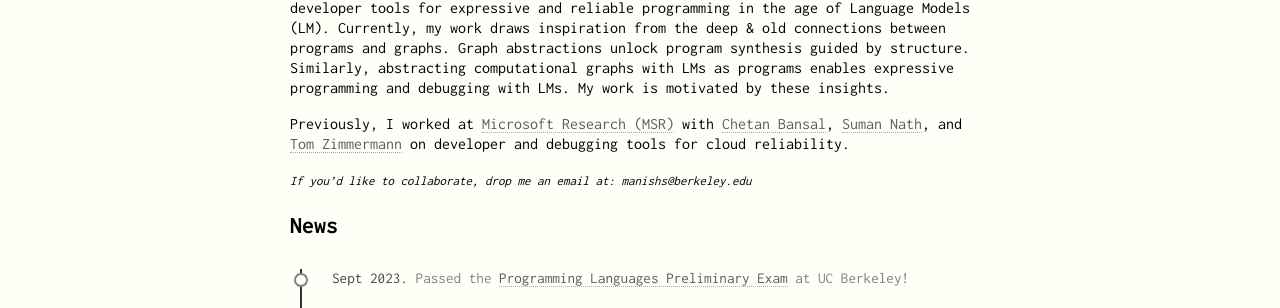
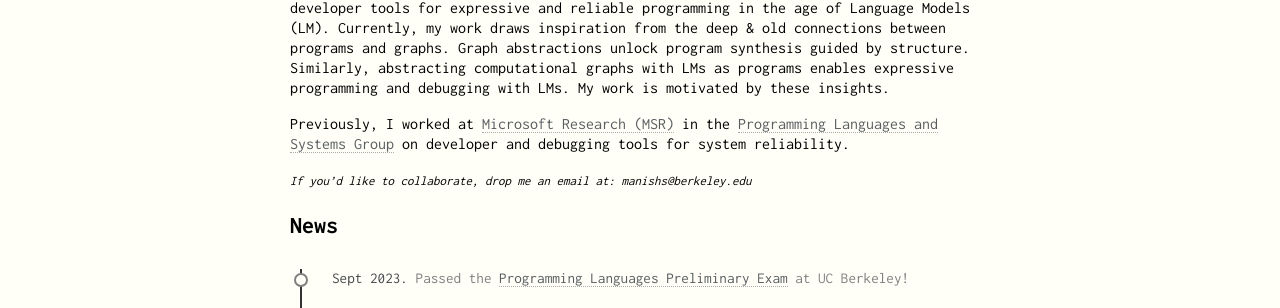
Before and after one commit to manishshettym/manishshettym.github.io, a Jekyll site: the page built from index.md, in a window 1280 px wide. Shown: the part 332-640 px from the top of the page. Built offline with Jekyll 4.4.1, drawn with Linux system fonts in a browser that asks for light colours.

Commit message:
update minor

```diff
--- a/index.md
+++ b/index.md
@@ -13,12 +13,7 @@ I am a PhD student at <a href="https://www.berkeley.edu/">UC Berkeley</a> in the
 I am interested in Programming Languages and Software Engineering, specifically, in developer tools
 for expressive and reliable programming in the age of Language Models (LM). Currently, my work draws inspiration from the deep & old connections between programs and graphs. Graph abstractions unlock program synthesis guided by structure. Similarly, abstracting computational graphs with LMs as programs enables expressive programming and debugging with LMs. My work is motivated by these insights.
 
-Previously, I worked at <a href="https://www.microsoft.com/en-us/research/">Microsoft Research (MSR)</a>
-with
-<a href="https://www.microsoft.com/en-us/research/people/chetanb/">Chetan Bansal</a>,
-<a href="https://www.microsoft.com/en-us/research/people/sumann/">Suman Nath</a>, and
-<a href="https://www.microsoft.com/en-us/research/people/tzimmer/">Tom Zimmermann</a> on
-developer and debugging tools for cloud reliability.
+Previously, I worked at <a href="https://www.microsoft.com/en-us/research/">Microsoft Research (MSR)</a> in the <a href="https://www.microsoft.com/en-us/research/theme/systems/">Programming Languages and Systems Group</a> on developer and debugging tools for system reliability.
 
 <span style="font-size: small;">
 *If you'd like to collaborate, drop me an email at: manishs@berkeley.edu*
```
